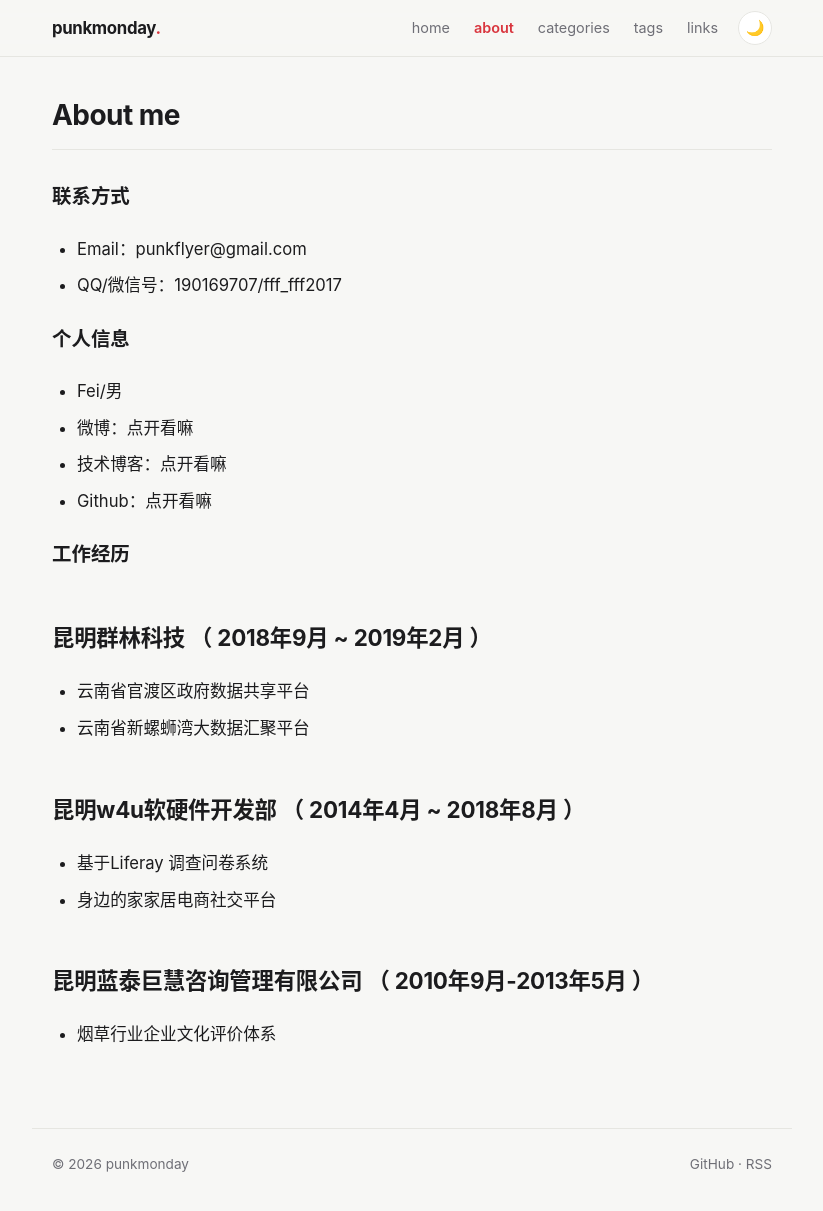
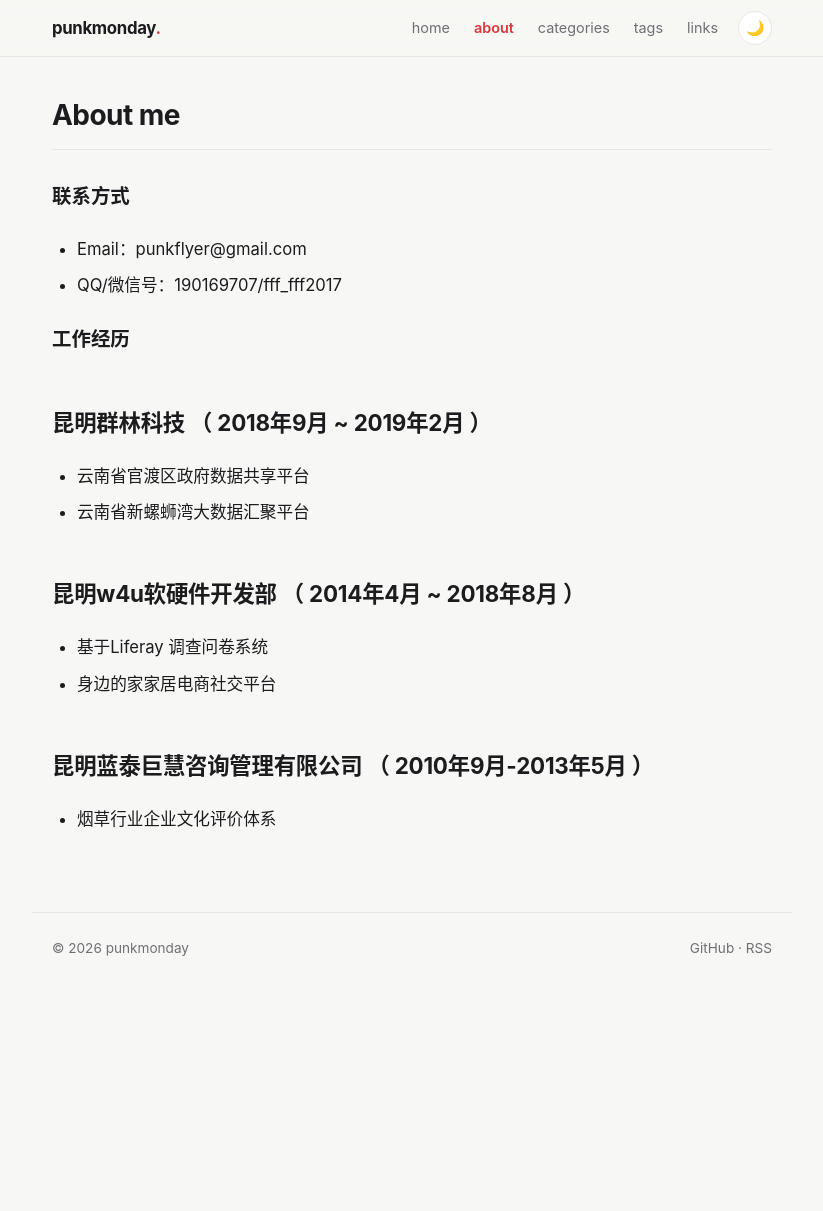
Before and after one commit to punkmonday/punkmonday.github.io, a Jekyll site: the page built from about/index.md, in a window 1280 px wide and 1224 px high. Shown: the top 1211 px of the window, without its empty margins (228-1051 px from the left). Built offline with Jekyll 4.4.1, drawn with Linux system fonts in a browser that asks for light colours.

Commit message:
Remove personal information from about/index.md
Removed personal information section from the about page.

```diff
--- a/about/index.md
+++ b/about/index.md
@@ -8,13 +8,6 @@ published: true
 
 - Email：punkflyer@gmail.com
 - QQ/微信号：190169707/fff_fff2017
-
-# 个人信息
-
- - Fei/男
- - 微博：[点开看嘛](https://weibo.com/flyer2009)
- - 技术博客：[点开看嘛](https://punkmonday.github.io)
- - Github：[点开看嘛](https://github.com/punkmonday)
 
 # 工作经历
 
```
